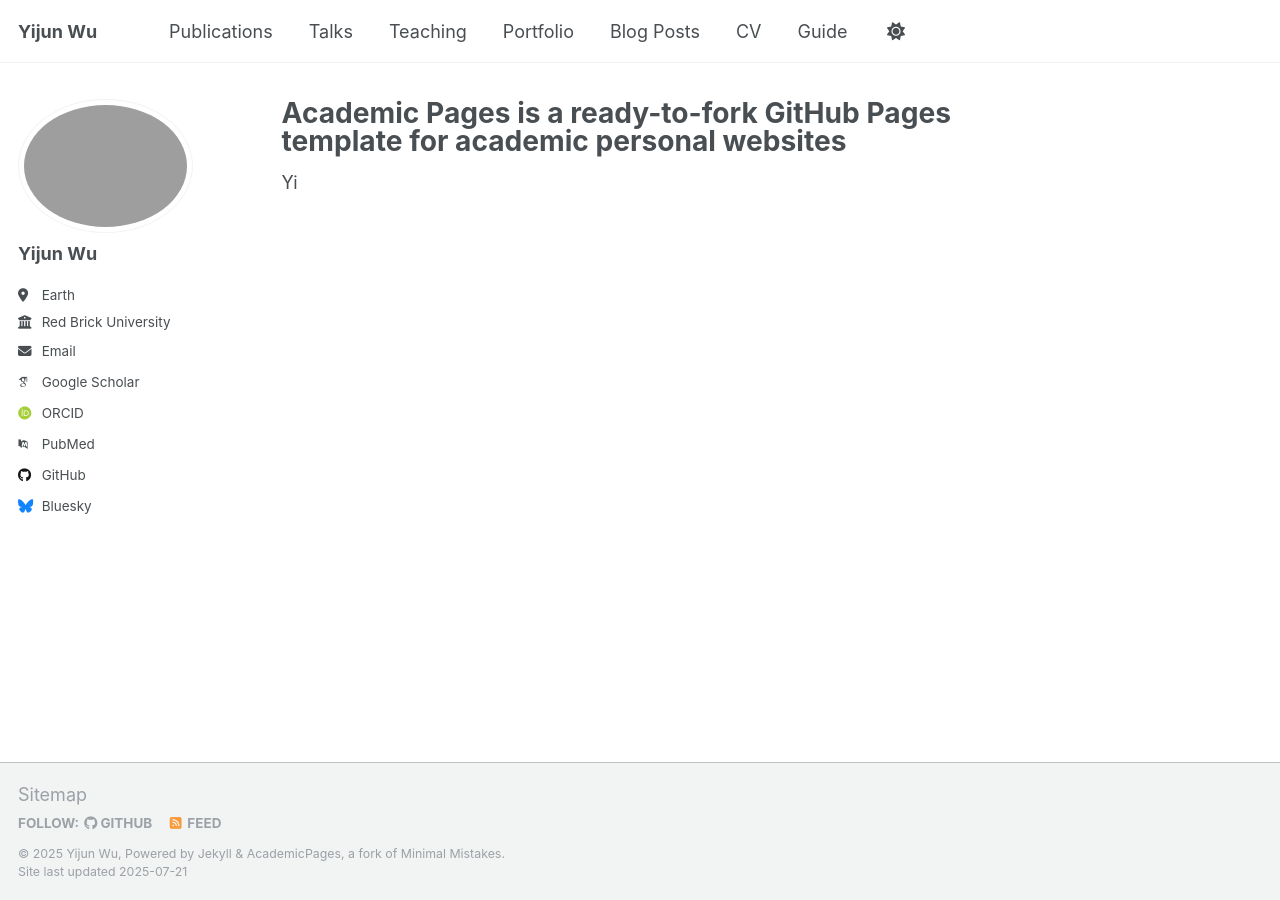
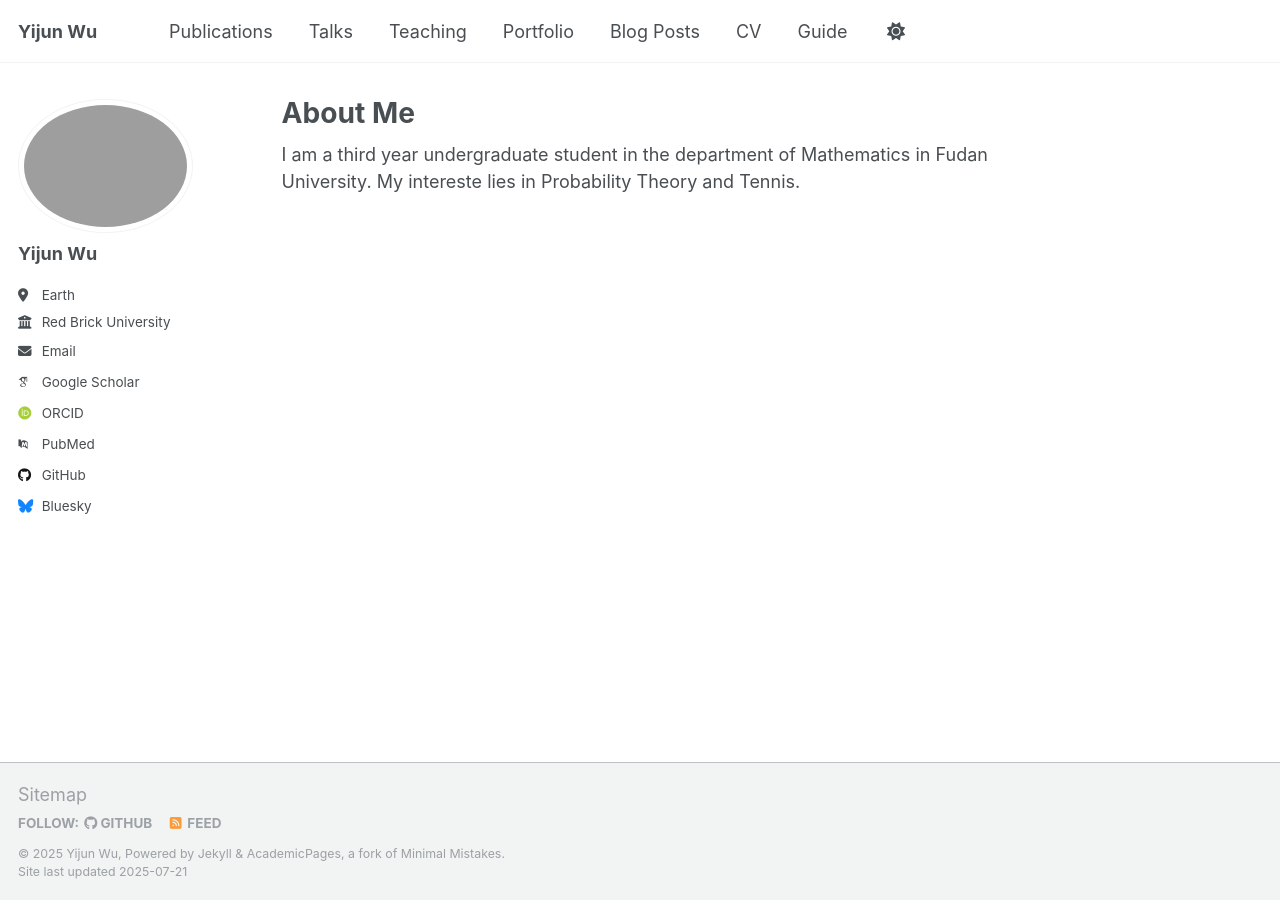
Before and after one commit to KostivArr/KostivArr.github.io, a Jekyll site: the page built from _pages/about.md, in a window 1280 px wide. Built offline with Jekyll 4.4.1, drawn with Linux system fonts in a browser that asks for light colours; some web fonts are replaced; a script that is not in the unit is left out.

Commit message:
Update about.md

```diff
--- a/_pages/about.md
+++ b/_pages/about.md
@@ -1,10 +1,10 @@
 ---
 permalink: /
-title: "Academic Pages is a ready-to-fork GitHub Pages template for academic personal websites"
+title: "About Me"
 author_profile: true
 redirect_from:
   - /about/
   - /about.html
 ---
 
-Yi
+I am a third year undergraduate student in the department of Mathematics in Fudan University. My intereste lies in Probability Theory and Tennis.
```
